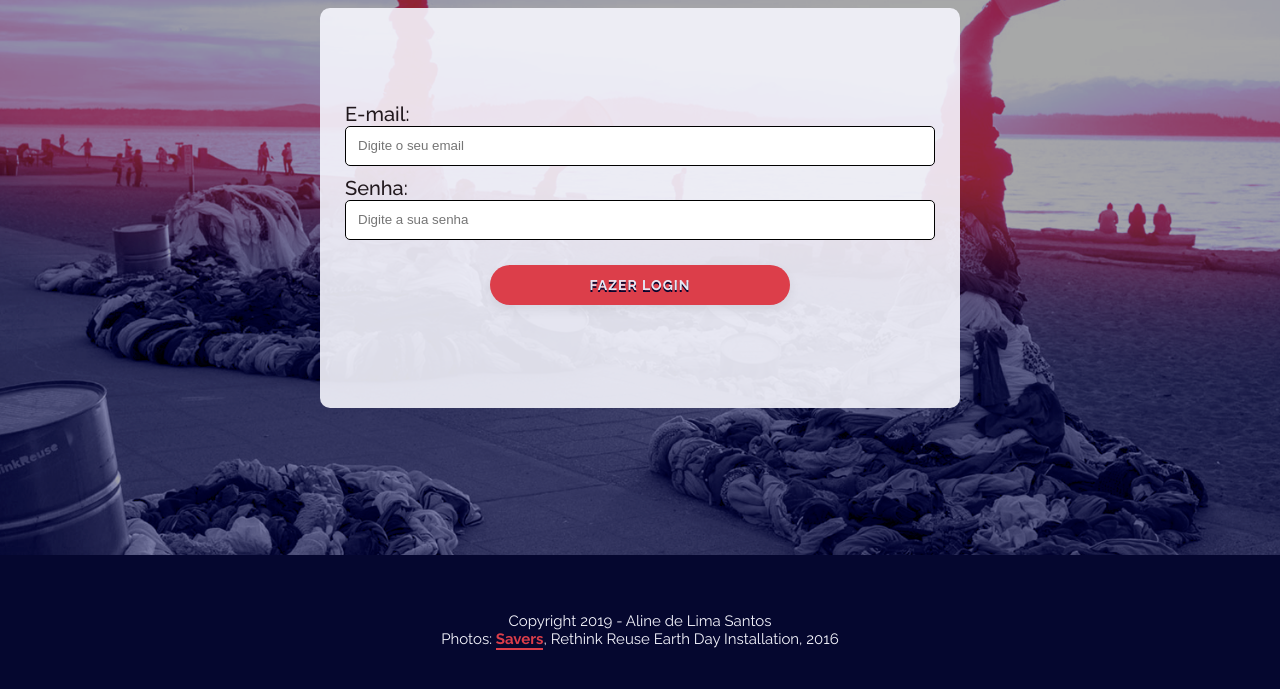
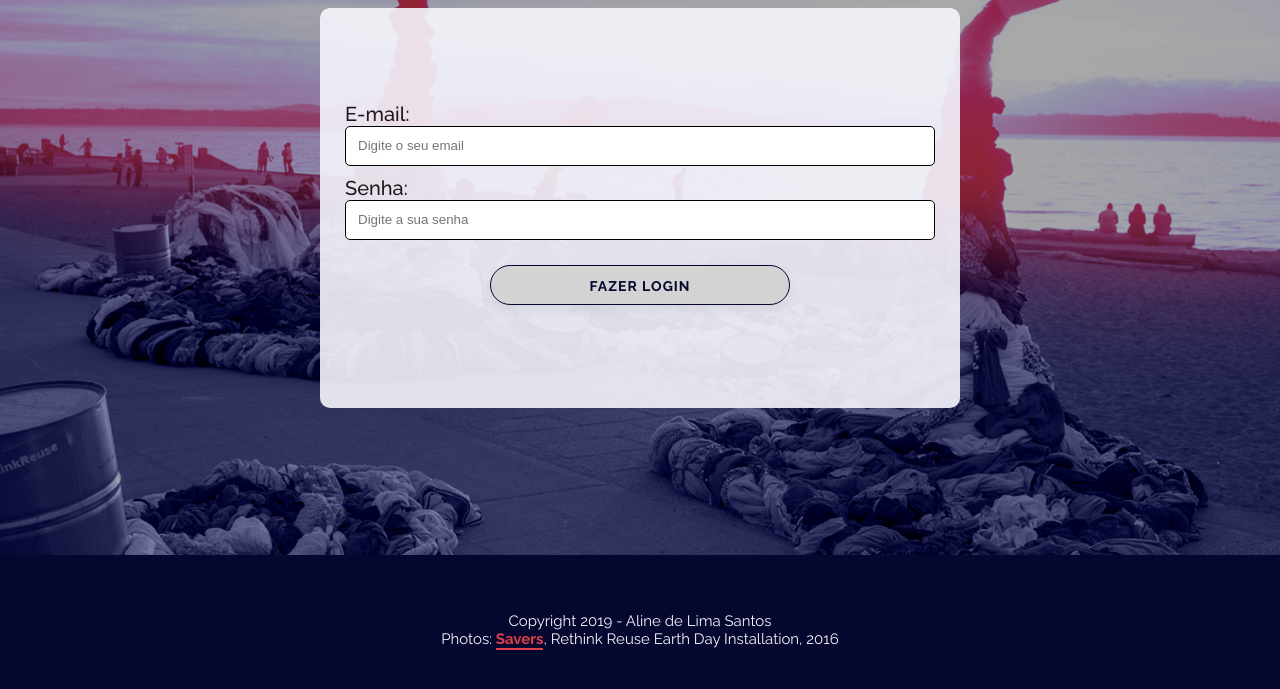
Before and after one commit to nikachuu/Projeto-Revolufabric, a plain HTML site: page src/paginas/Login.html in a window 1280 px wide. Shown: the part 245-934 px from the top of the page. Drawn offline with Linux system fonts and the light colour scheme.

Commit message:
Estilo de botão desabilitado adicionado

```diff
--- a/src/index.css
+++ b/src/index.css
@@ -309,11 +309,29 @@
     transition: background-color 0.5s ease-out;
 }
 
+.btn--disabled {
+
+    color: #05072F;
+    text-shadow:  0 2px lightgray;
+    background: lightgrey;
+    border: 1px solid #05072F;
+
+}
+
+
 .btn:hover,
 .btn:active {
     background: rgb(245, 103, 115);
     color: rgb(251, 251, 255);
 }
+
+.btn--disabled:hover,
+.btn--disabled:active {
+    color: #DC3E4A;
+    border: 1px solid #DC3E4A;
+    background: lightgrey;
+}
+
 
 .btn__header {
     opacity: 0.9;
--- a/src/paginas/Login.html
+++ b/src/paginas/Login.html
@@ -43,7 +43,7 @@
                     <input type="email" name="email" placeholder="Digite o seu email">
                     <label for="senha">Senha:</label>
                     <input type="password" name="senha" placeholder="Digite a sua senha">
-                    <input type="submit" class="btn" value="Fazer login"/>
+                    <input type="submit" class="btn btn--disabled" value="Fazer login"/>
                 </div>
             </form>
         </header>
```
Also changed, not shown: src/paginas/Register.html (+1 -1 lines).
